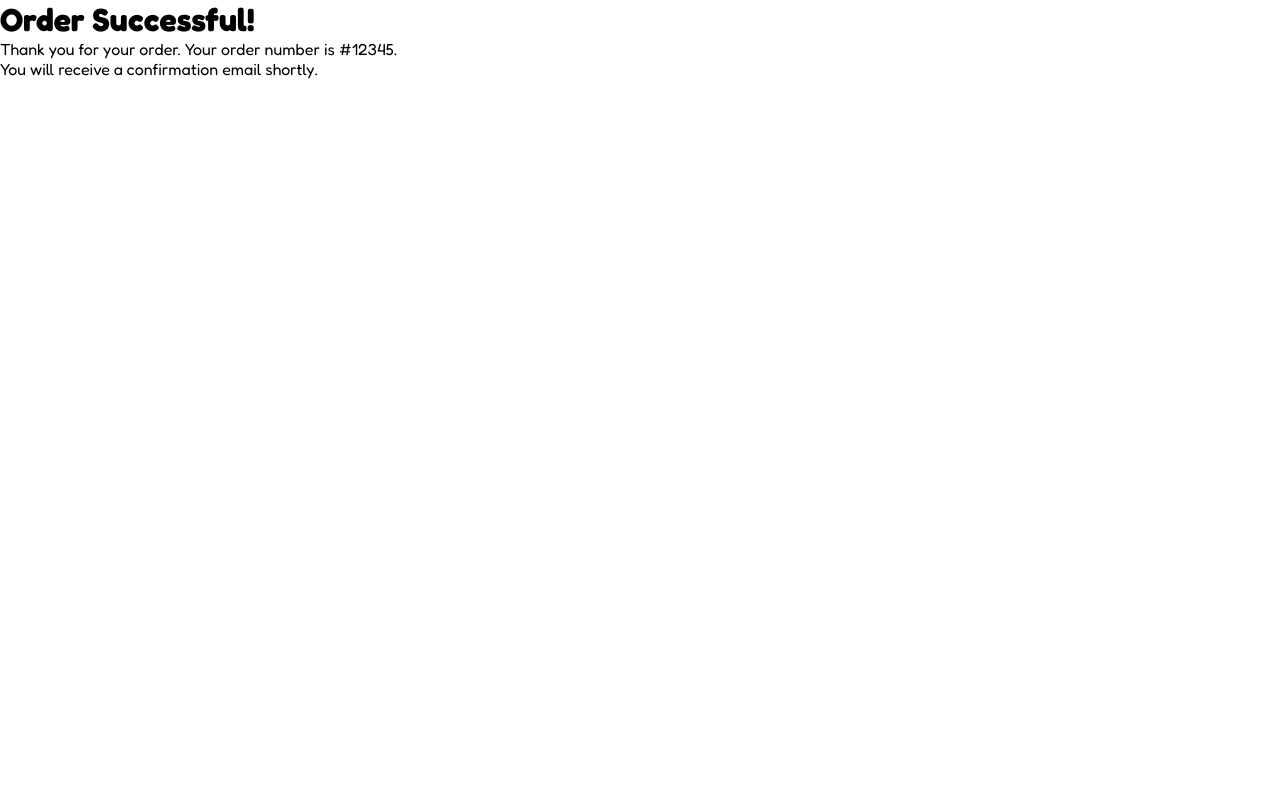
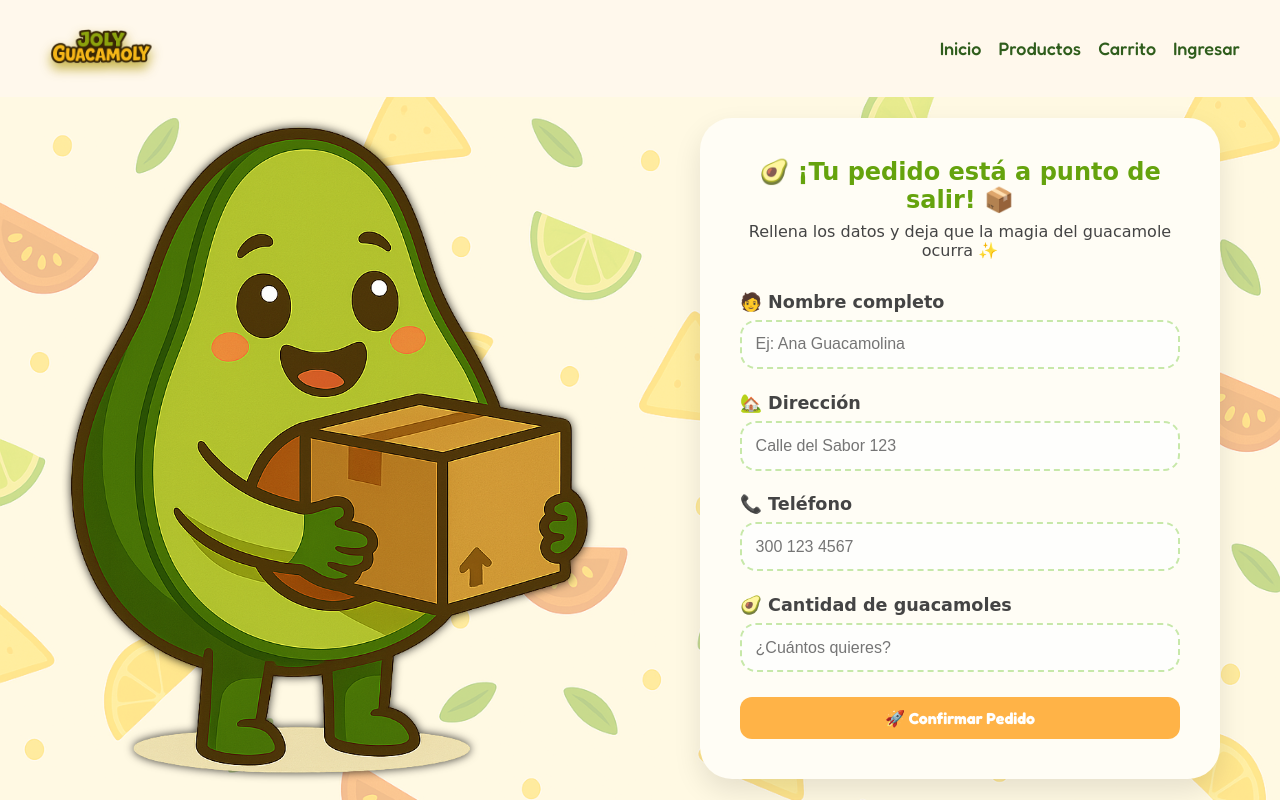
Before and after one commit to Brey012/JolyGuacamoly, a React (Vite) app: page /order-success in a window 1280 px wide. Built offline with nearby package versions, Linux system fonts and the light colour scheme.

Commit message:
Se creo el formulario de confirmación de compra

```diff
--- /dev/null
+++ b/src/css/OrderSuccess.css
@@ -0,0 +1,150 @@
+:root {
+    /* Colores principales */
+    --green-primary: #3a8524; /* Verde aguacate */
+    --green-light: #a8d36c; /* Verde claro */
+    --yellow-maize: #f4b516; /* Amarillo maíz */
+    --brown-seed: #8b4f26; /* Marrón semilla */
+    --red-tomato: #d13e25; /* Rojo tomate */
+    --green-dark-text: #2f5d1c; /* Verde profundo (texto) */
+    --off-white-bg: #fff5e1; /* Fondo claro tipo papel */
+
+    /* Otros */
+    --border-radius: 12px;
+    --transition-fast: 0.2s ease-in-out;
+  }
+
+.order_content {
+  width: 100%;
+  height: 100vh;
+  display: flex;
+  align-items: center;
+  flex-direction: column;
+  overflow: hidden;
+  background-color: var(--off-white-bg);
+
+}
+
+.content_container {
+  width: 100%;
+  height: 91%;
+  display: flex;
+  justify-content: center;
+  align-items: center;
+  position: relative;
+}
+
+.content_container::before {
+  content: "";
+  position: absolute;
+  top: 0;
+  left: 0;
+  width: 100%;
+  height: 100%;
+  background-image: url(/public/ChatGPT\ Image\ 2\ may\ 2025\,\ 15_35_40.png);
+  background-size: cover;
+  opacity: 0.4;
+  z-index: 1;
+}
+
+.content_container > * {
+  position: relative;
+  z-index: 2;
+}
+
+.content_container img {
+  width: 50%;
+  height: 100%;
+  object-fit: cover;
+  object-position: center;
+  filter: drop-shadow(0 0 5px rgba(0, 0, 0, 0.8));
+}
+
+.form_container {
+  background-color: #fffdf5;
+  padding: 2.5rem;
+  border-radius: 2rem;
+  width: 90%;
+  max-width: 520px;
+  margin: 0 auto;
+  box-shadow: 0 12px 28px rgba(0, 0, 0, 0.1);
+  text-align: center;
+  font-family: "Comic Sans MS", cursive, sans-serif;
+}
+
+.form_container h2 {
+  color: #65a30d;
+  margin-bottom: 0.5rem;
+}
+
+.form_container p {
+  font-size: 1rem;
+  color: #444;
+  margin-bottom: 2rem;
+}
+
+.order_form {
+  display: flex;
+  flex-direction: column;
+  gap: 1.5rem;
+}
+
+.form_group {
+  display: flex;
+  flex-direction: column;
+  align-items: flex-start;
+  text-align: left;
+  animation: fadeInUp 0.4s ease both;
+}
+
+.form_group label {
+  font-weight: bold;
+  margin-bottom: 0.5rem;
+  color: #444;
+  font-size: 1.1rem;
+}
+
+.form_group input {
+  width: 100%;
+  padding: 0.85rem;
+  border: 2px dashed #c7e8a9;
+  border-radius: 1rem;
+  font-size: 1rem;
+  background-color: #fefefc;
+  transition: border 0.3s ease;
+}
+
+.form_group input:focus {
+  outline: none;
+  border: 2px solid #65a30d;
+}
+
+.confirm_button {
+  background-color: #f97316;
+  color: white;
+  font-size: 1.2rem;
+  font-weight: bold;
+  padding: 0.9rem 1.5rem;
+  border: none;
+  border-radius: 1.2rem;
+  cursor: pointer;
+  transition:
+    background-color 0.3s ease,
+    transform 0.2s ease;
+}
+
+.confirm_button:hover {
+  background-color: #ea580c;
+  transform: scale(1.05);
+}
+
+/* Animación de entrada */
+@keyframes fadeInUp {
+  from {
+    opacity: 0;
+    transform: translateY(15px);
+  }
+  to {
+    opacity: 1;
+    transform: translateY(0);
+  }
+}
--- a/src/pages/OrderSuccess.jsx
+++ b/src/pages/OrderSuccess.jsx
@@ -1,11 +1,67 @@
+import Header from "../components/Header";
+import "../css/OrderSuccess.css";
+
 const OrderSuccess = () => {
   return (
-    <div className="order-success">
-      <h1>Order Successful!</h1>
-      <p>Thank you for your order. Your order number is #12345.</p>
-      <p>You will receive a confirmation email shortly.</p>
-    </div>
+    <section className="order_content">
+      <Header />
+      <div className="content_container">
+        <img src="/public/pedidos.png" alt="" />
+
+        <div className="form_container">
+          <h2>🥑 ¡Tu pedido está a punto de salir! 📦</h2>
+          <p>Rellena los datos y deja que la magia del guacamole ocurra ✨</p>
+
+          <form className="order_form">
+            <div className="form_group">
+              <label htmlFor="name">🧑 Nombre completo</label>
+              <input
+                type="text"
+                id="name"
+                name="name"
+                placeholder="Ej: Ana Guacamolina"
+                required
+              />
+            </div>
+            <div className="form_group">
+              <label htmlFor="address">🏡 Dirección</label>
+              <input
+                type="text"
+                id="address"
+                name="address"
+                placeholder="Calle del Sabor 123"
+                required
+              />
+            </div>
+            <div className="form_group">
+              <label htmlFor="phone">📞 Teléfono</label>
+              <input
+                type="tel"
+                id="phone"
+                name="phone"
+                placeholder="300 123 4567"
+                required
+              />
+            </div>
+            <div className="form_group">
+              <label htmlFor="quantity">🥑 Cantidad de guacamoles</label>
+              <input
+                type="number"
+                id="quantity"
+                name="quantity"
+                min="1"
+                placeholder="¿Cuántos quieres?"
+                required
+              />
+            </div>
+            <button type="submit" className="confirm_button">
+              🚀 Confirmar Pedido
+            </button>
+          </form>
+        </div>
+      </div>
+    </section>
   );
-}
+};
 
 export default OrderSuccess;
```
